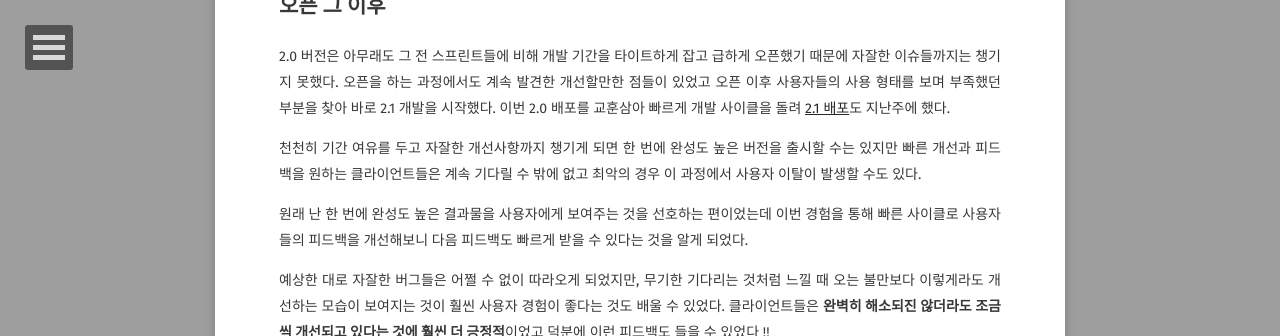
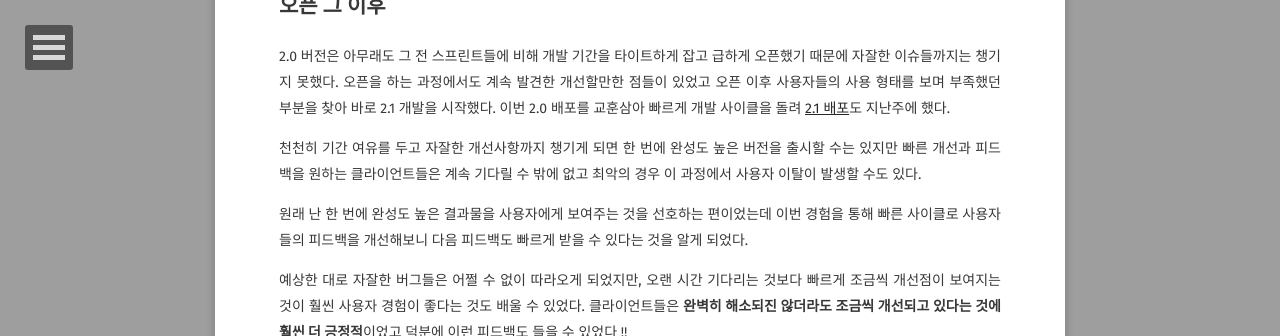
Before and after one commit to xrabcde/xrabcde.github.io, a Jekyll site: the page built from _posts/2023-03-19-zzimkkong-2.0-2.md, in a window 1280 px wide and 900 px high, scrolled down 5051 px, cut to the strip 0-336 px from the top of the window. Built offline with Jekyll 4.4.1, drawn with Linux system fonts in a browser that asks for light colours; some web fonts are replaced; comment, search, counter and statistics services are not loaded; some of the changed text lies outside the part shown.

Commit message:
modify: 찜꽁 2.0 개발기 - 2

```diff
--- a/_posts/2023-03-19-zzimkkong-2.0-2.md
+++ b/_posts/2023-03-19-zzimkkong-2.0-2.md
@@ -19,7 +19,7 @@
 기능적으로 뿐만 아니라 찜꽁의 개발+배포 프로세스에 대해서도 피드백을 주셨다.
 
 먼저, 유저의 입장에서 가장 문제가 되었던 점은 바로 **내가 예약하려는 시간에 어떤 회의실을 이용할 수 있는지를 바로바로 볼 수 없다는 점**이었다.
-기존의 찜꽁 예약페이지는 예약을 위해 공유링크를 통해 접속하면 아래와 같은 화면이 보이는데,
+기존의 찜꽁 예약페이지를 접속하면 아래와 같은 화면이 보이는데,
 
 <div style="width:90% !important; margin:0 auto">
 <img src="https://user-images.githubusercontent.com/56033755/224544298-56813032-ba5b-45da-989d-c615d25d76dc.png">
@@ -94,19 +94,19 @@
 찜꽁의 예약 메인페이지는 이렇게 바뀌었다.
 
 <div style="width:90% !important; margin:0 auto">
-<img src="https://user-images.githubusercontent.com/56033755/226170389-5e41f6e7-3d71-4ae3-8fe4-a57e3126d768.png">
+<img src="https://user-images.githubusercontent.com/56033755/226175896-d299d892-bfc9-4354-ad87-10c6f6aa731d.png">
 </div>
 
 좌측 탭에서 이용하려는 날짜와 시간을 입력하면 오른쪽 도면에서 사용가능한 회의실만 남고 예약이 불가능한 공간은 색깔이 사라진다.
 
 <div style="width:90% !important; margin:0 auto">
-<img src="https://user-images.githubusercontent.com/56033755/226170412-a0eb9531-c9ec-46d9-8b75-a1f779f84626.png">
+<img src="https://user-images.githubusercontent.com/56033755/226176023-f40986e5-9113-45a9-92a0-38fc253558ea.png">
 </div>
 
 또, 좌측 탭에서 자유롭게 이동하며 예약을 생성하다가 예약 현황을 조회할 수도 있고 예약 현황을 먼저 조회한 뒤 예약을 진행할 수도 있다.
 
 <div style="width:90% !important; margin:0 auto">
-<img src="https://user-images.githubusercontent.com/56033755/226170474-5fe73f13-5b5d-4764-b3f7-855efa3e3c94.png">
+<img src="https://user-images.githubusercontent.com/56033755/226175861-67f52000-9f5b-49f6-9784-34dfaea7ddc9.png">
 </div>
 
 ## 오픈 그 이후
@@ -122,7 +122,7 @@
 이번 경험을 통해 빠른 사이클로 사용자들의 피드백을 개선해보니 다음 피드백도 빠르게 받을 수 있다는 것을 알게 되었다.
 
 예상한 대로 자잘한 버그들은 어쩔 수 없이 따라오게 되었지만,
-무기한 기다리는 것처럼 느낄 때 오는 불만보다 이렇게라도 개선하는 모습이 보여지는 것이 훨씬 사용자 경험이 좋다는 것도 배울 수 있었다.
+오랜 시간 기다리는 것보다 빠르게 조금씩 개선점이 보여지는 것이 훨씬 사용자 경험이 좋다는 것도 배울 수 있었다.
 클라이언트들은 **완벽히 해소되진 않더라도 조금씩 개선되고 있다는 것에 훨씬 더 긍정적**이었고 덕분에 이런 피드백도 들을 수 있었다 !!
 
 <div style="width:60% !important; margin:0 auto">
```
